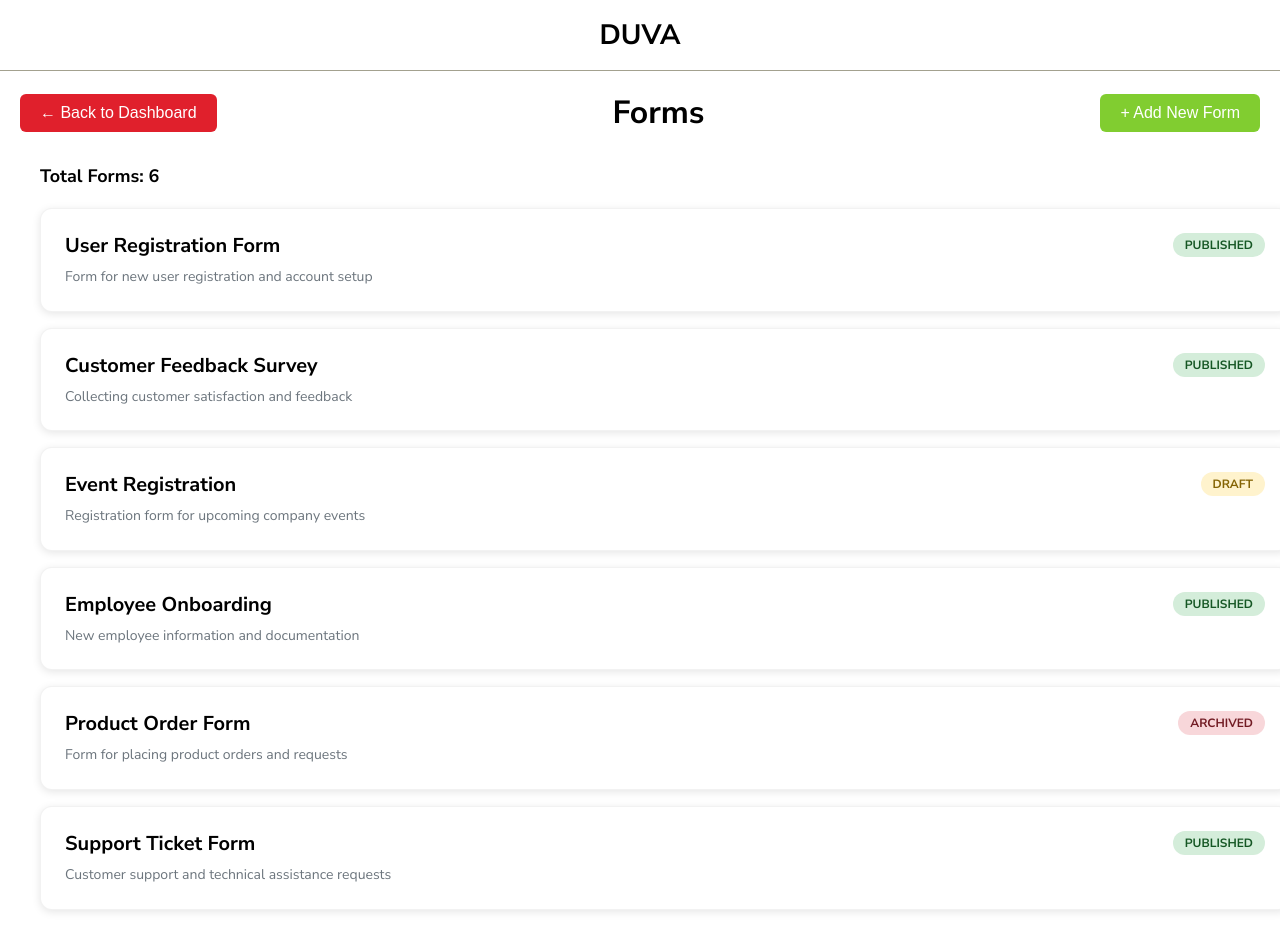
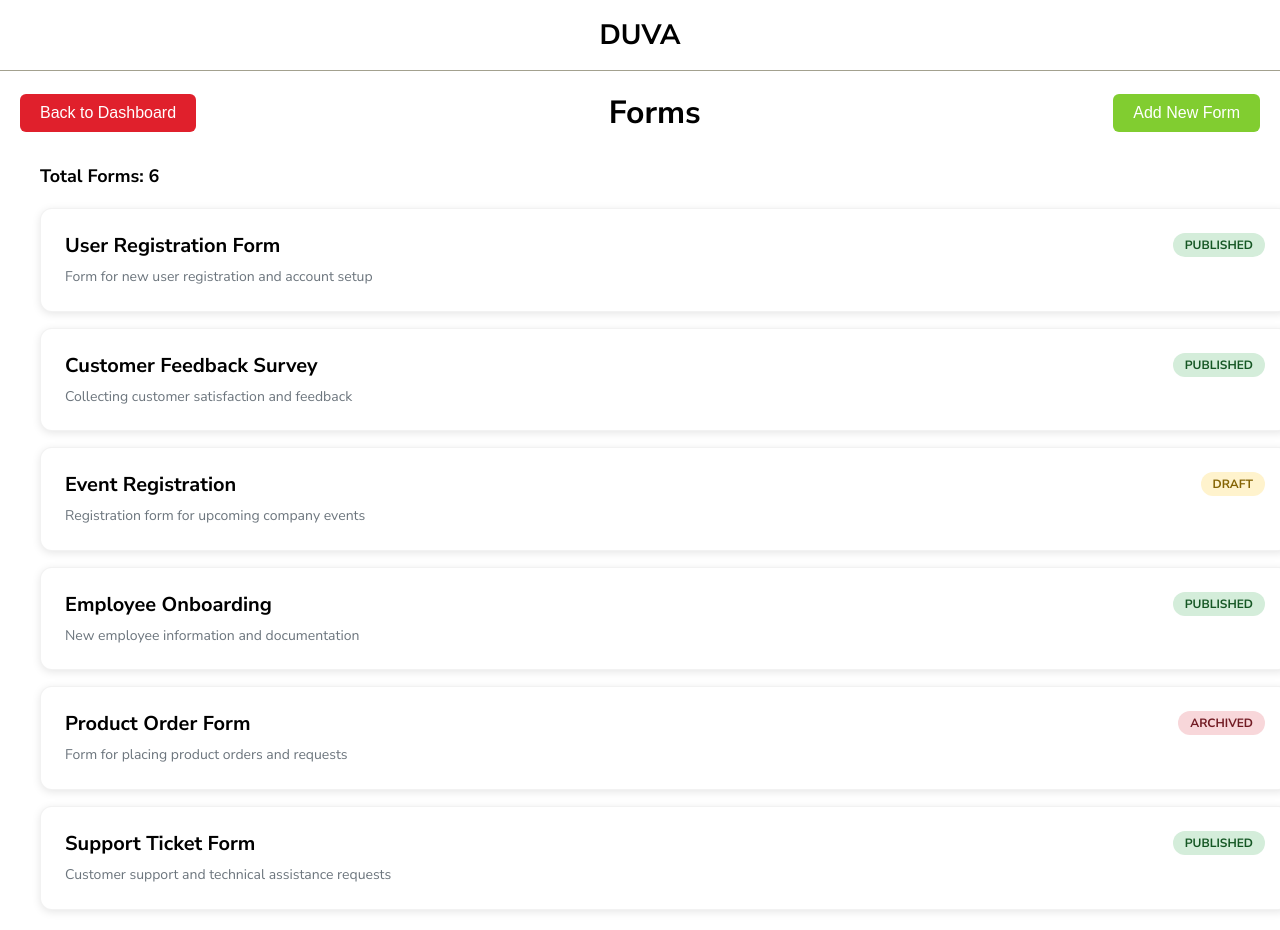
Before and after one commit to adfinis/duva, a React app: page /forms in a window 1280 px wide. Built offline with nearby package versions, Linux system fonts and the light colour scheme; the HTML template or start-up script is replaced by a standard one.

Commit message:
Forms button fixes
Signed-off-by: olren <oleksandr.rebrin@secretz.io>

```diff
--- a/src/pages/Forms.tsx
+++ b/src/pages/Forms.tsx
@@ -72,11 +72,6 @@ const Forms: React.FC = () => {
     navigate('/');
   };
 
-  const handleAddFormClick = () => {
-    // Navigate to add form page when implemented
-    console.log('Navigate to Add New Form');
-  };
-
   const getStatusClass = (status: string) => {
     switch (status) {
       case 'Published':
@@ -94,17 +89,18 @@ const Forms: React.FC = () => {
     <div className="forms-container">
       <div className="forms-header">
         <Button
-          text="← Back to Dashboard"
+          text="Back to Dashboard"
           backgroundColor="var(--color-primary-red)"
           textColor="var(--color-primary-white)"
+          hoverBackgroundColor="var(--color-secondary-orange)"
           onClick={handleBackClick}
         />
         <h1 className="forms-title">Forms</h1>
         <Button
-          text="+ Add New Form"
+          text="Add New Form"
           backgroundColor="var(--color-secondary-green)"
           textColor="var(--color-primary-white)"
-          onClick={handleAddFormClick}
+          hoverBackgroundColor="var(--color-secondary-anthracite)"
         />
       </div>
       <div className="forms-content">
```
